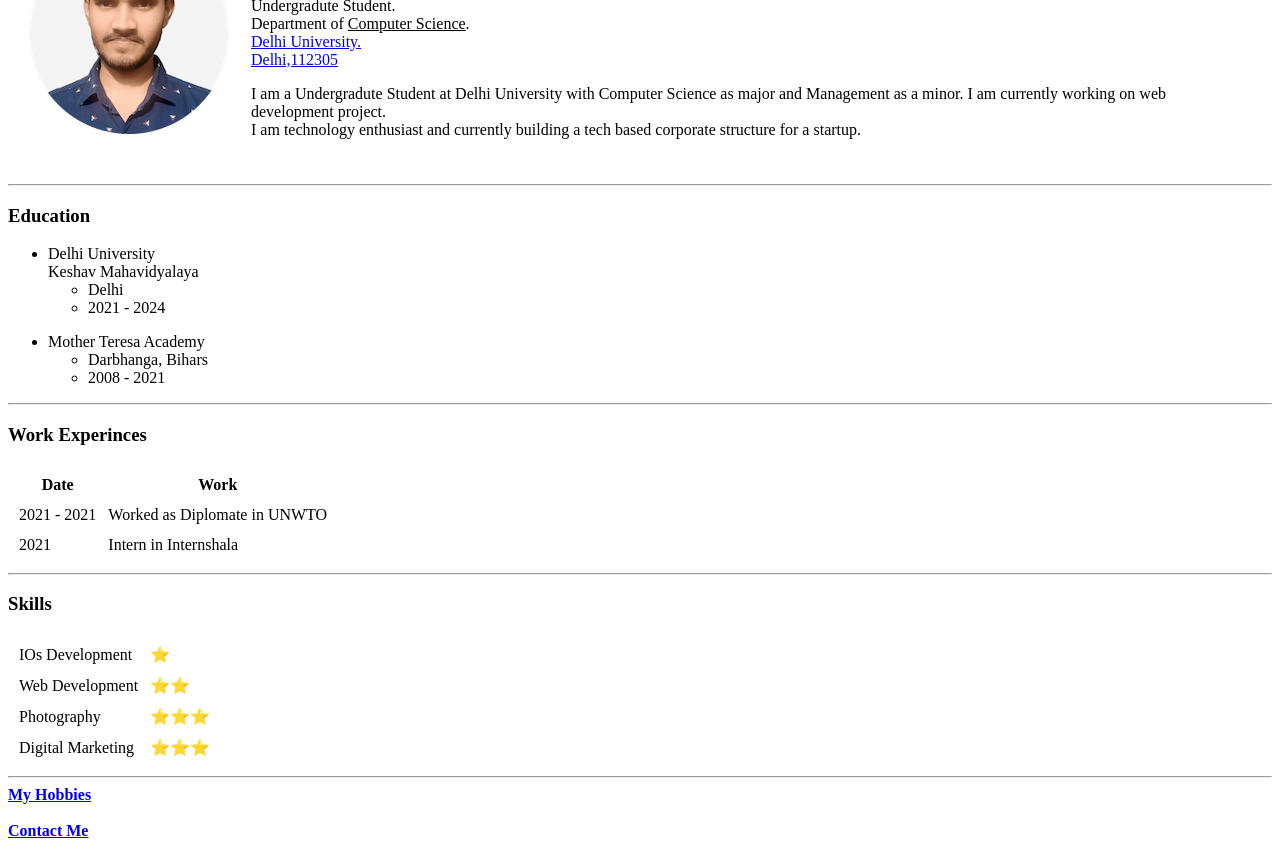
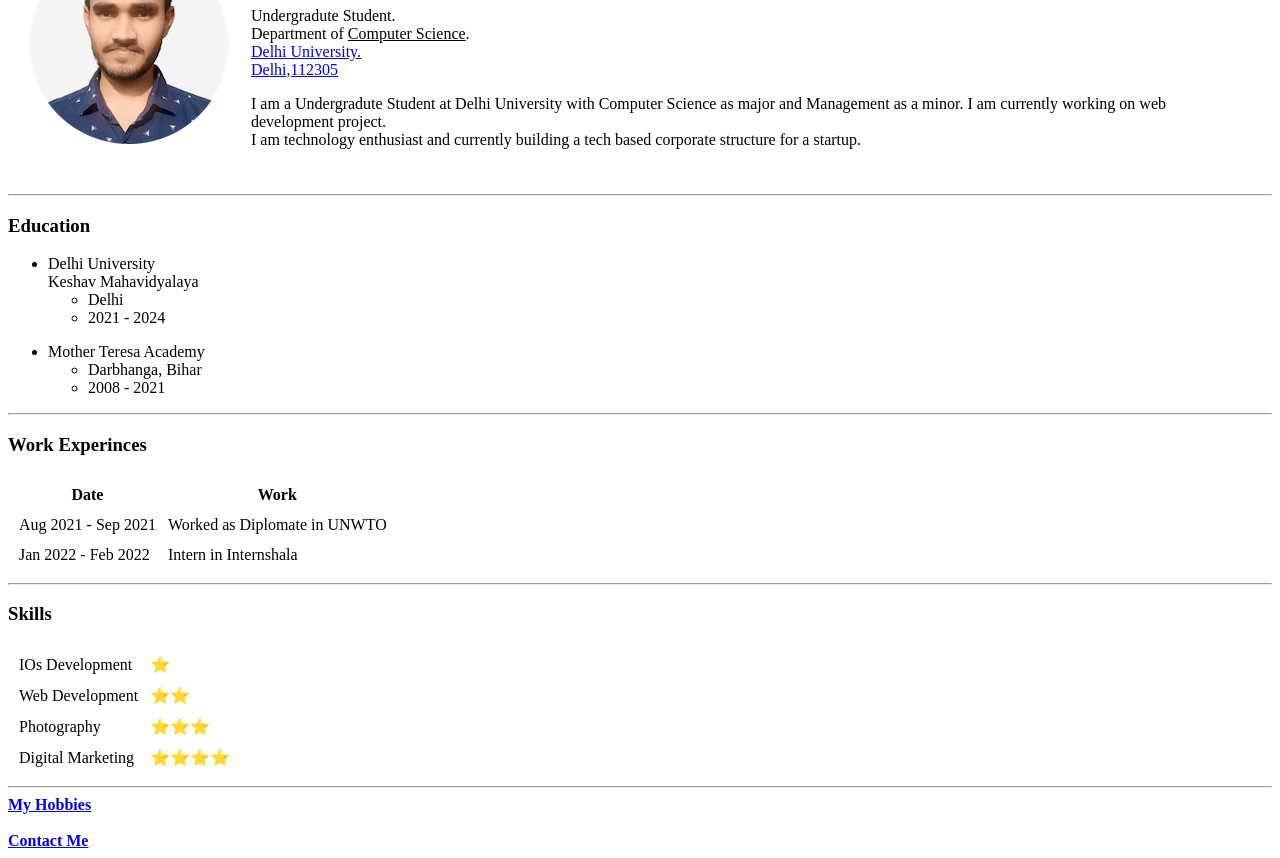
Before and after one commit to Ayushjha132/CV, a plain HTML site: page index.html in a window 1280 px wide. Shown: the part 112-970 px from the top of the page. Drawn offline with Linux system fonts and the light colour scheme.

Commit message:
changing spelling and edit.

```diff
--- a/index.html
+++ b/index.html
@@ -8,6 +8,7 @@
 </head>
 
 <body>
+  <hr>
   <table cellspacing="20">
     <tr>
       <td><img src="Image/Ayush Jha Photo-modified.png" alt="Ayush Jha's Profile Photo"></td>
@@ -37,7 +38,7 @@
   <ul>
     <li>Mother Teresa Academy
       <ul>
-        <li>Darbhanga, Bihars</li>
+        <li>Darbhanga, Bihar</li>
         <li>2008 - 2021</li>
       </ul>
     </li>
@@ -53,11 +54,11 @@
     </thead>
     <tbody>
       <tr>
-        <td>2021 - 2021</td>
+        <td>Aug 2021 - Sep 2021</td>
         <td>Worked as Diplomate in UNWTO</td>
       </tr>
       <tr>
-        <td>2021</td>
+        <td>Jan 2022 - Feb 2022</td>
         <td>Intern in Internshala</td>
       </tr>
     </tbody>
@@ -67,6 +68,7 @@
 
   <h3>Skills</h3>
   <table cellspacing="10">
+
     <tr>
       <td>IOs Development</td>
       <td>⭐️</td>
@@ -77,11 +79,11 @@
     </tr>
     <tr>
       <td>Photography</td>
-      <td>⭐️⭐️⭐️</td>
+      <td>⭐️⭐️⭐</td>
     </tr>
     <tr>
       <td>Digital Marketing</td>
-      <td>⭐️⭐️⭐️</td>
+      <td>⭐️⭐️⭐️⭐️</td>
     </tr>
 
   </table>
```
